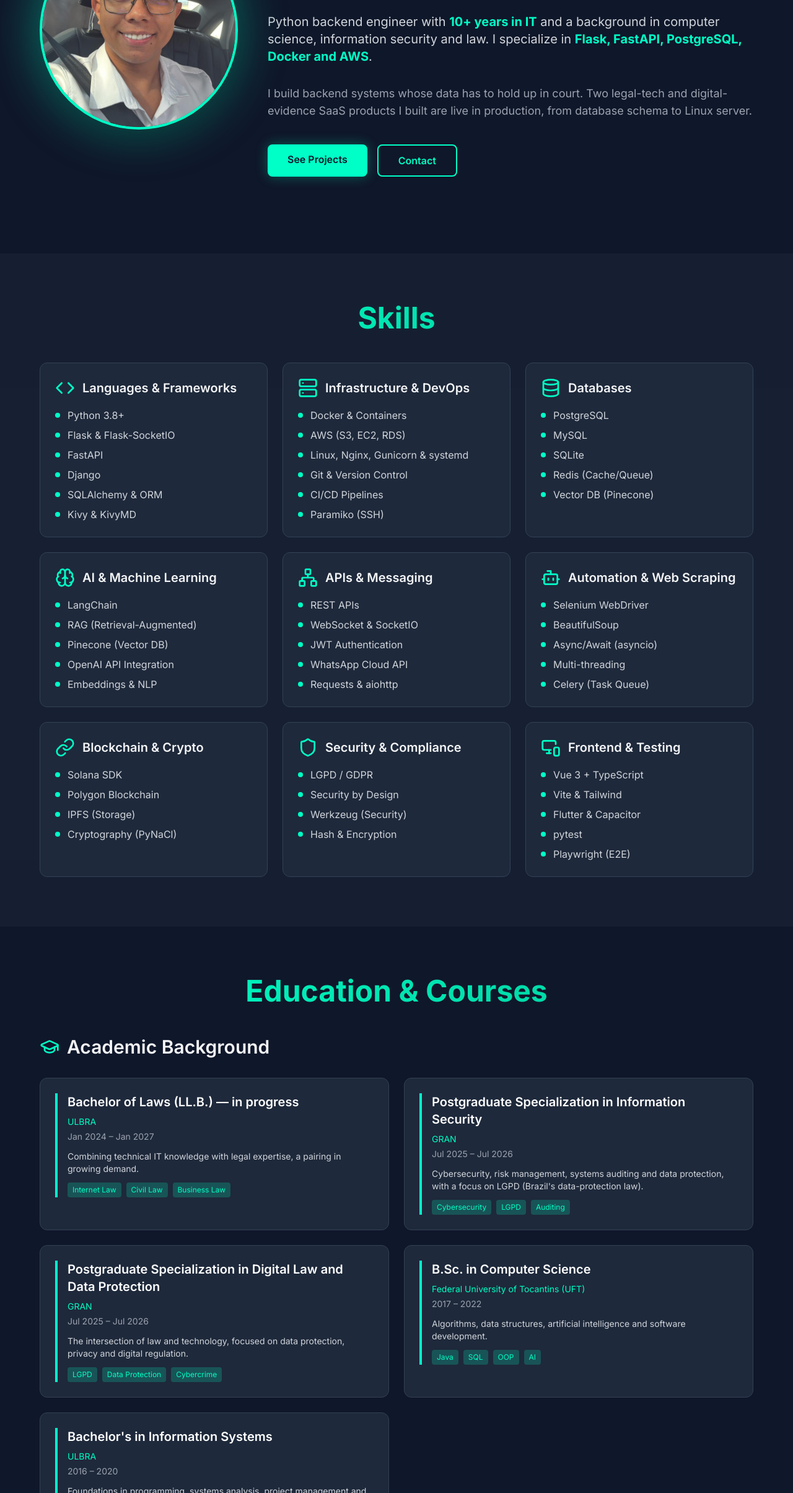
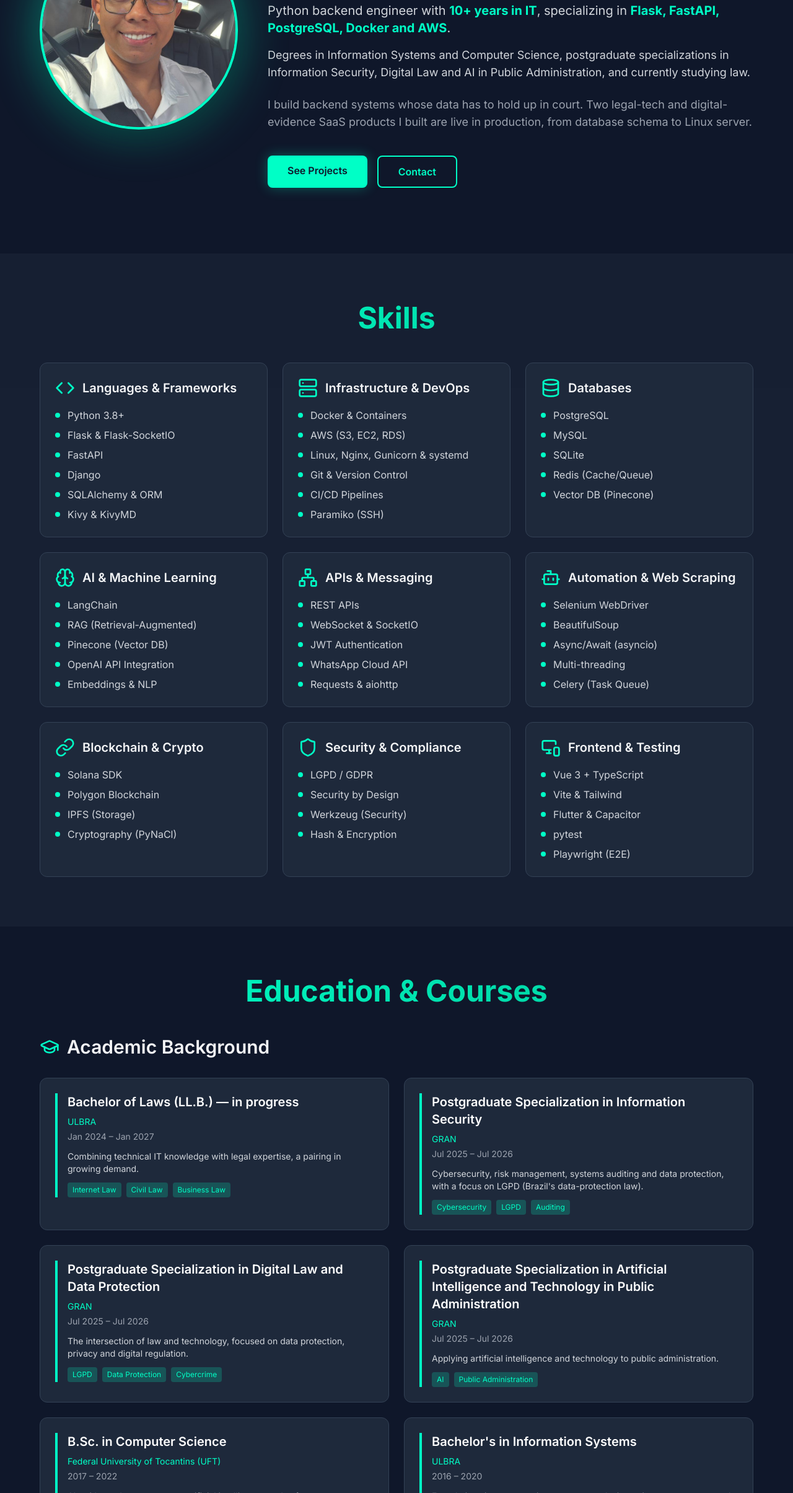
Before and after one commit to davidxavierbrito/landing-page, a plain HTML site: page index.html in a window 1280 px wide. Shown: the part 391-2800 px from the top of the page at 62% size. Drawn offline with nearby package versions, Linux system fonts and the light colour scheme.

Commit message:
Corrige formação no topo e adiciona pós em IA na Gestão Pública
- Topo: graduado em Sistemas de Informação e Ciência da Computação,
  pós-graduado em Segurança da Informação, Direito Digital e IA na
  Gestão Pública, e cursando Direito
- Formações: card da pós em Inteligência Artificial e Tecnologia na
  Gestão Pública (GRAN, jul 2025 - jul 2026); Direito marcado como
  em andamento também em português

Co-Authored-By: Claude Opus 5.5 <noreply@anthropic.com>

```diff
--- a/index.html
+++ b/index.html
@@ -86,9 +86,14 @@
                         <span lang="en">Co-founder &amp; CTO at Valorar · Founder of Prova Protegida</span>
                     </p>
 
-                    <p class="text-lg md:text-xl text-gray-300 leading-relaxed mb-8">
-                        <span lang="pt">Engenheiro backend Python com mais de <strong class="text-[#00FFC6]">10 anos em TI</strong> e formação em ciência da computação, segurança da informação e direito. Especializado em <strong class="text-[#00FFC6]">Flask, FastAPI, PostgreSQL, Docker e AWS</strong>.</span>
-                        <span lang="en">Python backend engineer with <strong class="text-[#00FFC6]">10+ years in IT</strong> and a background in computer science, information security and law. I specialize in <strong class="text-[#00FFC6]">Flask, FastAPI, PostgreSQL, Docker and AWS</strong>.</span>
+                    <p class="text-lg md:text-xl text-gray-300 leading-relaxed mb-4">
+                        <span lang="pt">Engenheiro backend Python com mais de <strong class="text-[#00FFC6]">10 anos em TI</strong>, especializado em <strong class="text-[#00FFC6]">Flask, FastAPI, PostgreSQL, Docker e AWS</strong>.</span>
+                        <span lang="en">Python backend engineer with <strong class="text-[#00FFC6]">10+ years in IT</strong>, specializing in <strong class="text-[#00FFC6]">Flask, FastAPI, PostgreSQL, Docker and AWS</strong>.</span>
+                    </p>
+
+                    <p class="text-base md:text-lg text-gray-300 leading-relaxed mb-6">
+                        <span lang="pt">Formado em Sistemas de Informação e Ciência da Computação, pós-graduado em Segurança da Informação, Direito Digital e IA na Gestão Pública, e cursando Direito.</span>
+                        <span lang="en">Degrees in Information Systems and Computer Science, postgraduate specializations in Information Security, Digital Law and AI in Public Administration, and currently studying law.</span>
                     </p>
 
                     <p class="text-base md:text-lg text-gray-400 leading-relaxed mb-10">
@@ -271,7 +276,7 @@
                     <!-- Bacharelado em Direito -->
                     <div class="bg-slate-800 p-6 rounded-xl border border-slate-700 card-hover">
                         <div class="border-l-4 border-[#00FFC6] pl-4">
-                            <h4 class="text-xl font-semibold text-white mb-2"><span lang="pt">Bacharelado em Direito</span><span lang="en">Bachelor of Laws (LL.B.) — in progress</span></h4>
+                            <h4 class="text-xl font-semibold text-white mb-2"><span lang="pt">Bacharelado em Direito (em andamento)</span><span lang="en">Bachelor of Laws (LL.B.) — in progress</span></h4>
                             <p class="text-[#00FFC6] text-sm mb-1">ULBRA</p>
                             <p class="text-gray-400 text-sm mb-3"><span lang="pt">jan 2024 - jan 2027</span><span lang="en">Jan 2024 – Jan 2027</span></p>
                             <p class="text-gray-300 text-sm mb-3">
@@ -318,6 +323,23 @@
                                 <span class="px-2 py-1 bg-[#00FFC6]/20 text-[#00FFC6] rounded text-xs">LGPD</span>
                                 <span class="px-2 py-1 bg-[#00FFC6]/20 text-[#00FFC6] rounded text-xs"><span lang="pt">Proteção de Dados</span><span lang="en">Data Protection</span></span>
                                 <span class="px-2 py-1 bg-[#00FFC6]/20 text-[#00FFC6] rounded text-xs"><span lang="pt">Crimes Cibernéticos</span><span lang="en">Cybercrime</span></span>
+                            </div>
+                        </div>
+                    </div>
+
+                    <!-- Pós-graduação IA na Gestão Pública -->
+                    <div class="bg-slate-800 p-6 rounded-xl border border-slate-700 card-hover">
+                        <div class="border-l-4 border-[#00FFC6] pl-4">
+                            <h4 class="text-xl font-semibold text-white mb-2"><span lang="pt">Pós-graduação em Inteligência Artificial e Tecnologia na Gestão Pública</span><span lang="en">Postgraduate Specialization in Artificial Intelligence and Technology in Public Administration</span></h4>
+                            <p class="text-[#00FFC6] text-sm mb-1">GRAN</p>
+                            <p class="text-gray-400 text-sm mb-3"><span lang="pt">jul 2025 - jul 2026</span><span lang="en">Jul 2025 – Jul 2026</span></p>
+                            <p class="text-gray-300 text-sm mb-3">
+                                <span lang="pt">Uso de inteligência artificial e tecnologia na administração pública.</span>
+                                <span lang="en">Applying artificial intelligence and technology to public administration.</span>
+                            </p>
+                            <div class="flex flex-wrap gap-2">
+                                <span class="px-2 py-1 bg-[#00FFC6]/20 text-[#00FFC6] rounded text-xs"><span lang="pt">IA</span><span lang="en">AI</span></span>
+                                <span class="px-2 py-1 bg-[#00FFC6]/20 text-[#00FFC6] rounded text-xs"><span lang="pt">Gestão Pública</span><span lang="en">Public Administration</span></span>
                             </div>
                         </div>
                     </div>
```
